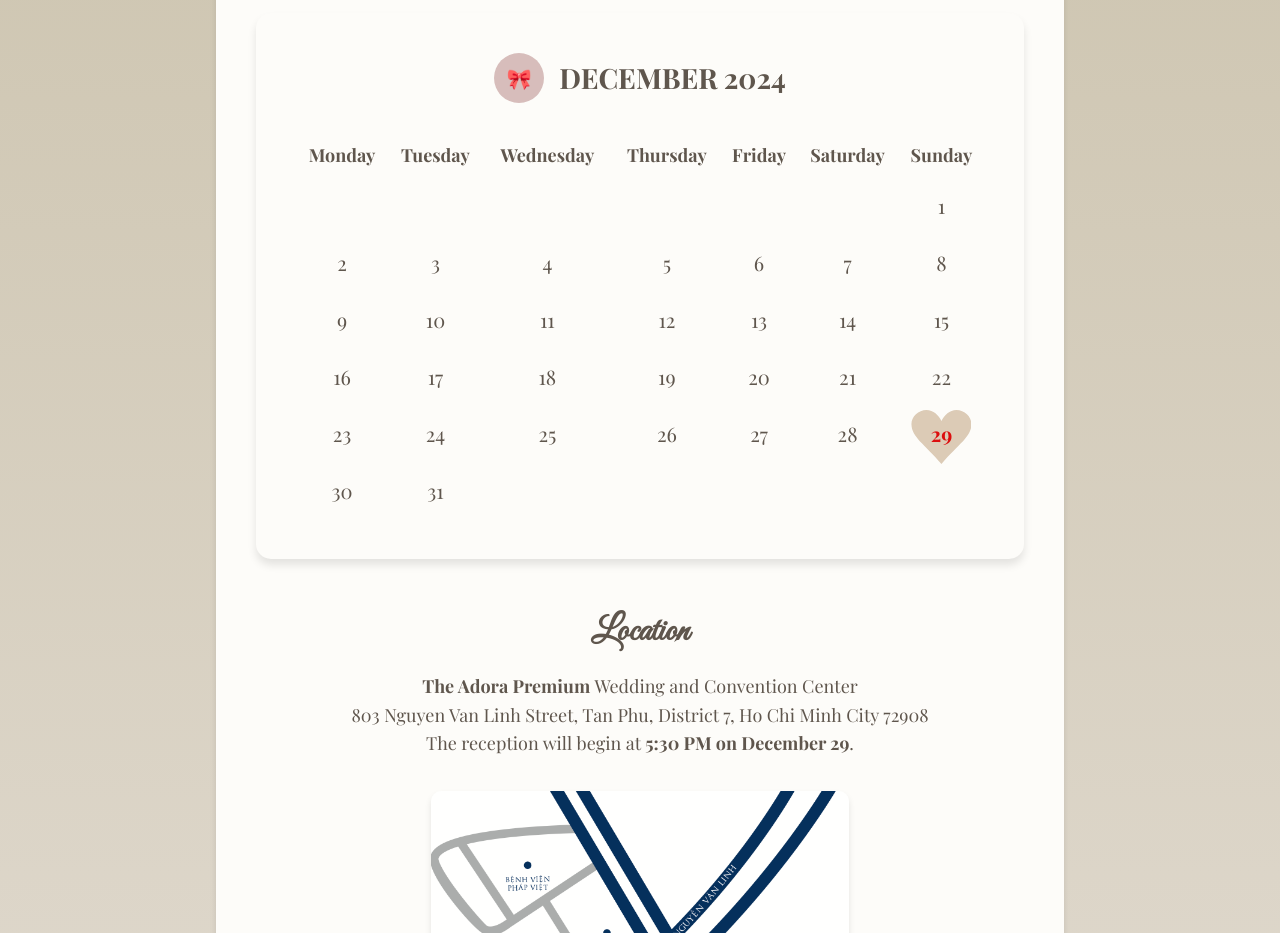
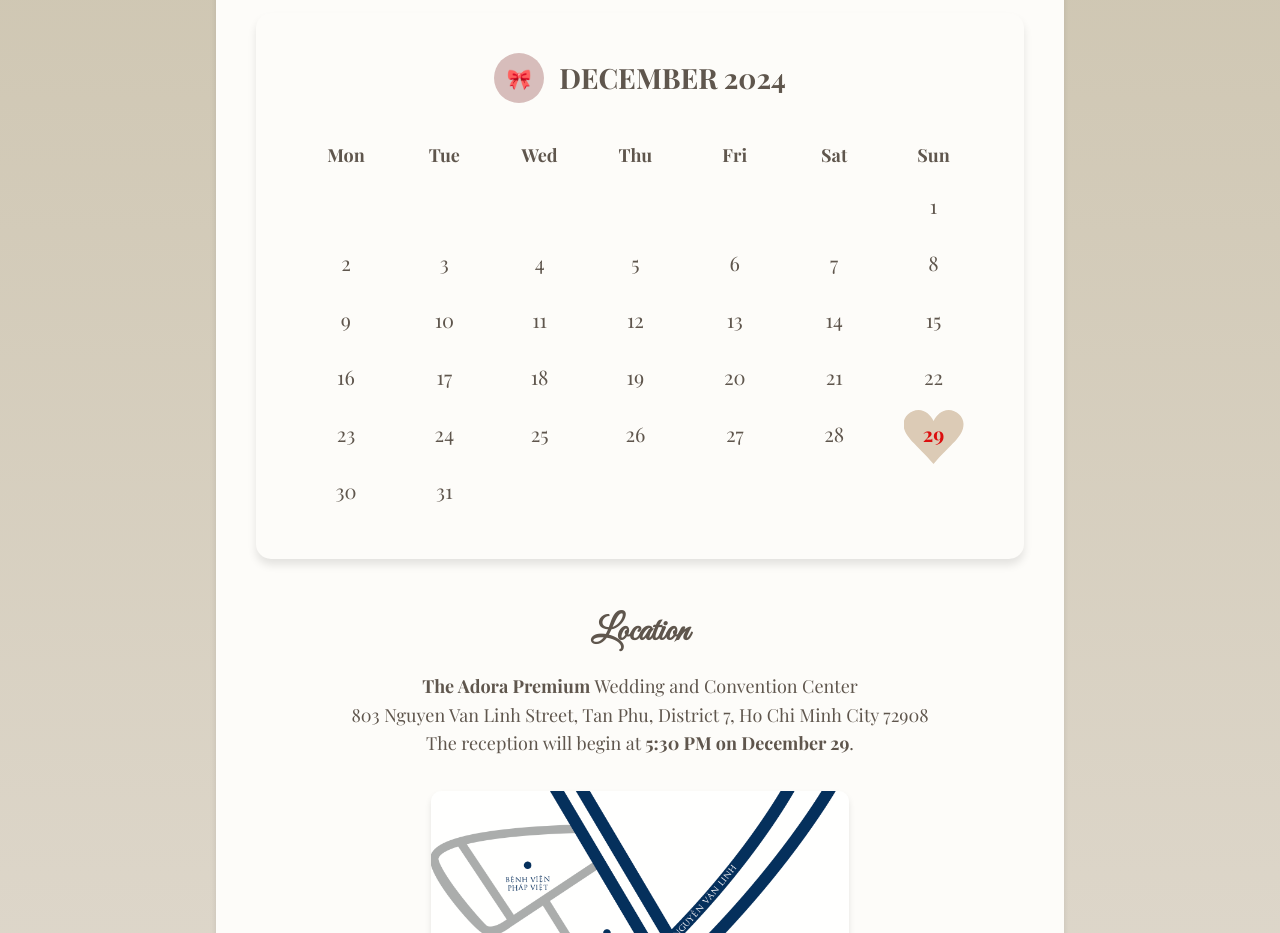
Before and after one commit to riczfe/Tiffany-wedding-invitation, a plain HTML site: page index.html in a window 1280 px wide. Shown: the part 1940-2873 px from the top of the page. Drawn offline with nearby package versions, Linux system fonts and the light colour scheme.

Commit message:
Update index.html

```diff
--- a/index.html
+++ b/index.html
@@ -926,13 +926,13 @@
             <table class="calendar">
                 <thead>
                     <tr>
-                        <th>Monday</th>
-                        <th>Tuesday</th>
-                        <th>Wednesday</th>
-                        <th>Thursday</th>
-                        <th>Friday</th>
-                        <th>Saturday</th>
-                        <th>Sunday</th>
+                        <th>Mon</th>
+                        <th>Tue</th>
+                        <th>Wed</th>
+                        <th>Thu</th>
+                        <th>Fri</th>
+                        <th>Sat</th>
+                        <th>Sun</th>
                     </tr>
                 </thead>
                 <tbody>
```
